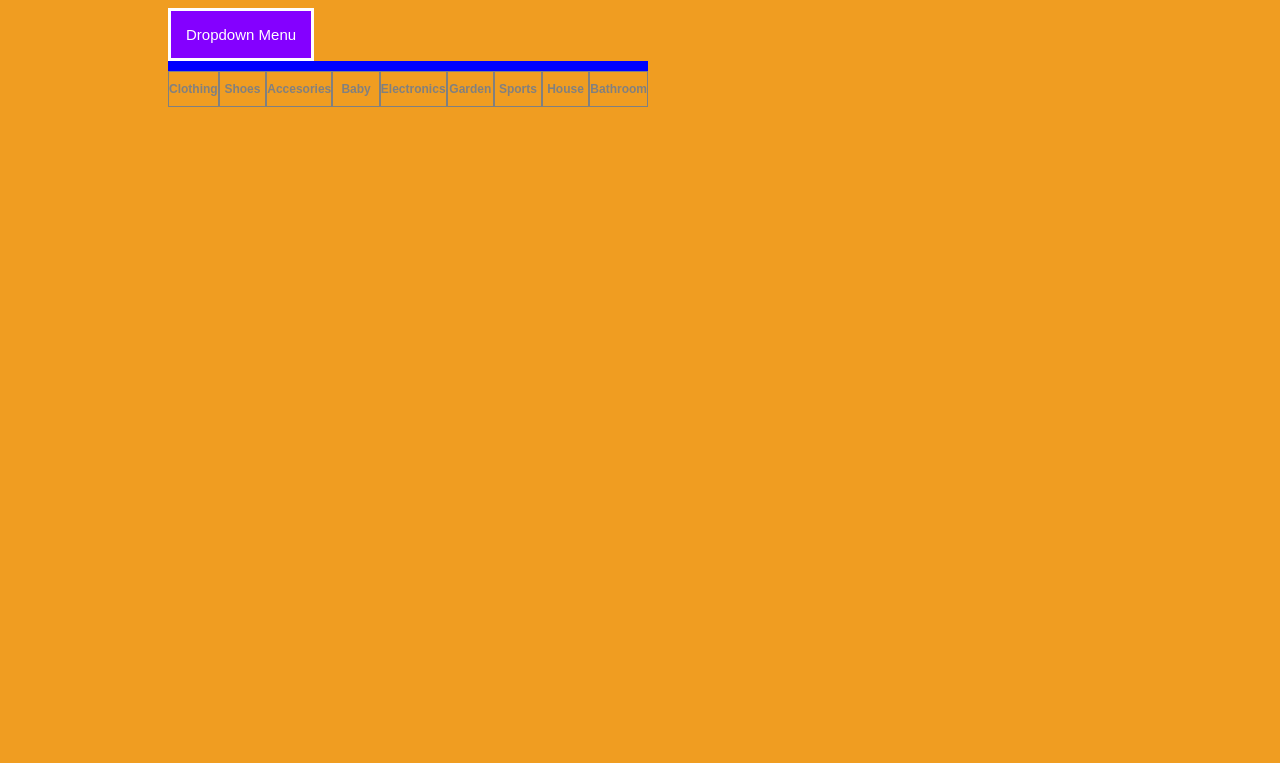
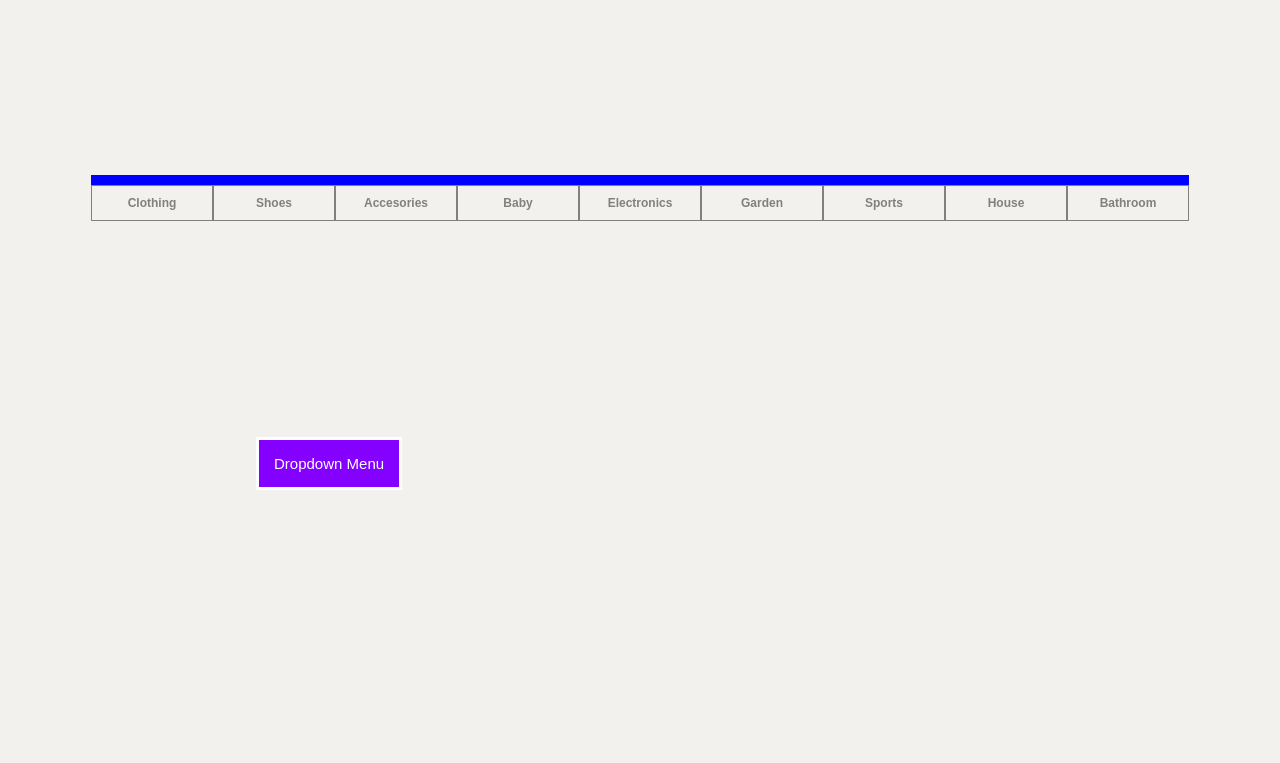
Before and after one commit to roquez94/designIdeas, a plain HTML site: page index.html in a window 1280 px wide. Drawn offline with Linux system fonts and the light colour scheme.

Commit message:
updated ui

```diff
--- a/index.html
+++ b/index.html
@@ -9,6 +9,15 @@
 
 </head>
 <body>
+ <!--Resize screen width to view menu in action/ collapsable tab-->
+        <div class="collapse-container">
+            <nav>
+                <ul id = "main-tabs">
+
+                </ul>
+            </nav>
+        </div>
+
     <div class="container">
         <!-- styled with custom Javascript modules -->
 
@@ -23,14 +32,7 @@
             </div>
         </div>
 
-        <!--Resize screen width to view menu in action/ collapsable tab-->
-        <div class="collapse-container">
-            <nav>
-                <ul id = "main-tabs">
 
-                </ul>
-            </nav>
-        </div>
 
 
         <div class="footer">
--- a/style.css
+++ b/style.css
@@ -1,9 +1,10 @@
 body {
     height: 100vh;
-    width: 100vh;
-    background-color: rgb(240, 157, 33);
-    display: flex;
-    justify-content: center;
+    width: 100vw;
+    background-color: rgb(243, 241, 237);
+    display: grid;
+    margin: 0;
+    place-items: center;
 }
 
 .container {
```
